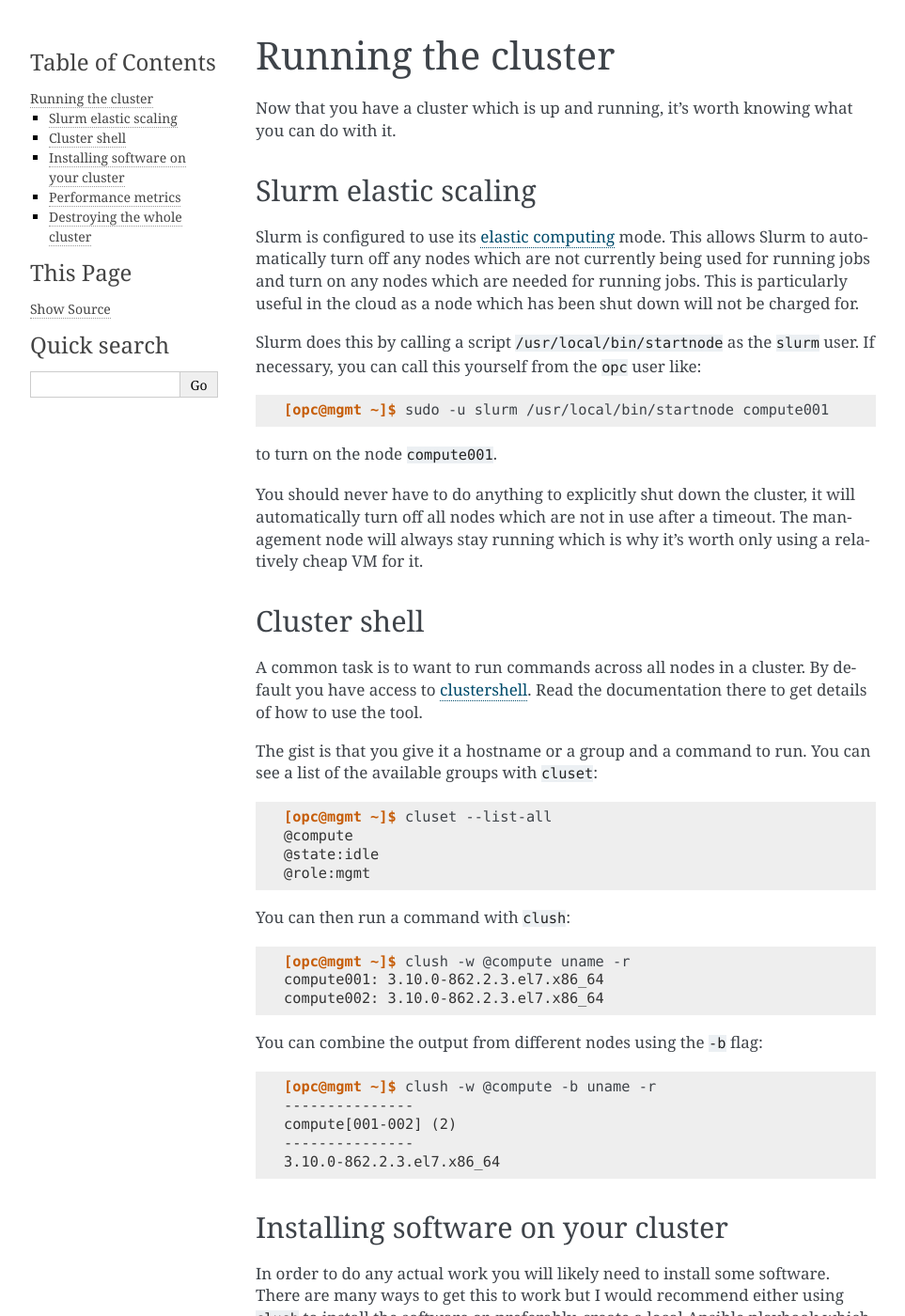
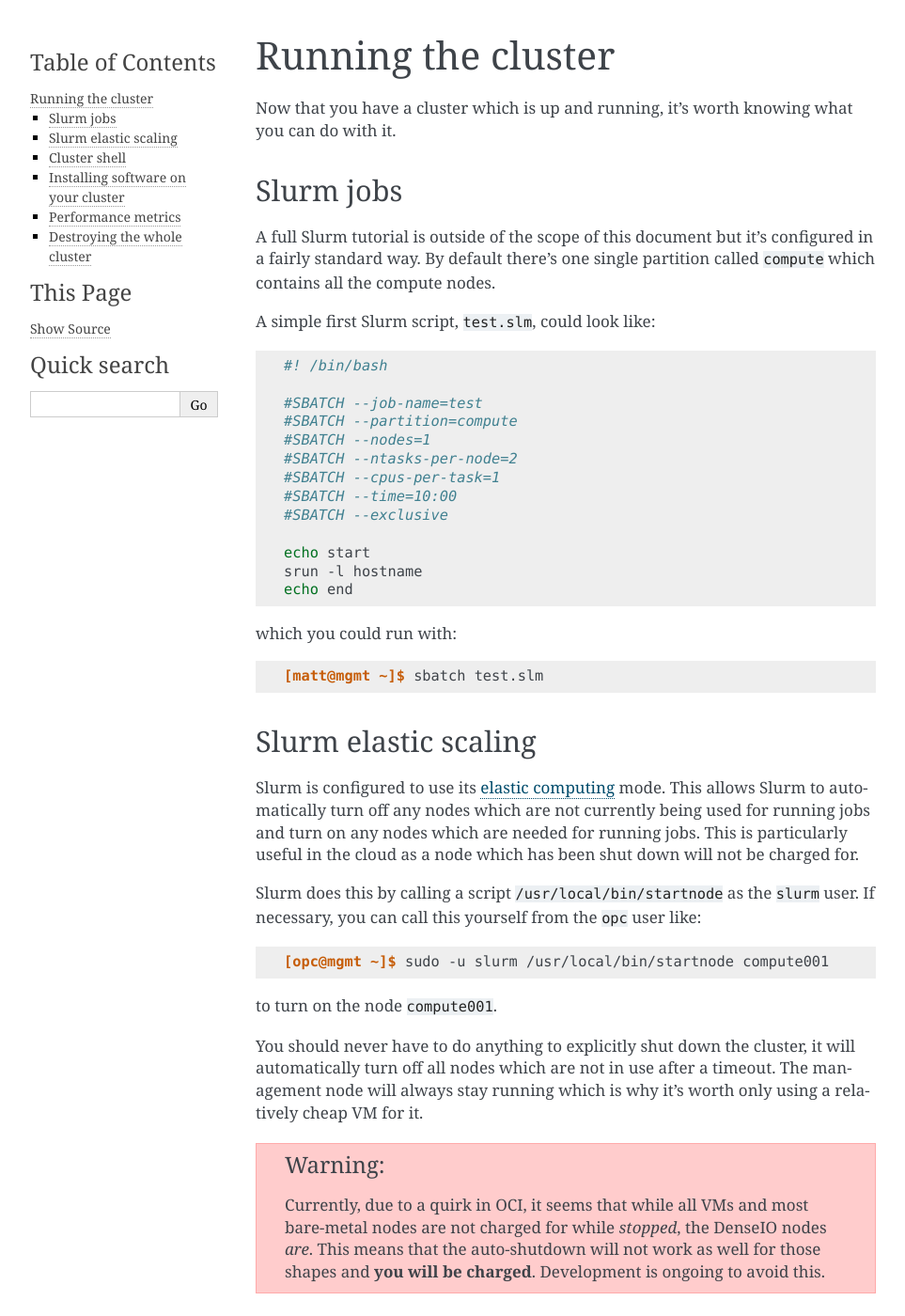
Before and after one commit to clusterinthecloud/docs, a Sphinx documentation site: the page built from source/running.rst, in a window 1280 px wide and 1400 px high. Shown: the whole window at 94% size, without its empty margins (148-1111 px from the left). Built offline with Sphinx 7.4.7, drawn with Linux system fonts in a browser that asks for light colours; some of the changed text lies outside the part shown.

Commit message:
Add some details on running Slurm jobs

```diff
--- a/source/running.rst
+++ b/source/running.rst
@@ -3,6 +3,36 @@ Running the cluster
 
 Now that you have a cluster which is up and running,
 it's worth knowing what you can do with it.
+
+Slurm jobs
+----------
+
+A full Slurm tutorial is outside of the scope of this document but it's configured in a fairly standard way.
+By default there's one single partition called ``compute`` which contains all the compute nodes.
+
+A simple first Slurm script, ``test.slm``, could look like:
+
+.. code-block:: bash
+
+   #! /bin/bash
+
+   #SBATCH --job-name=test
+   #SBATCH --partition=compute
+   #SBATCH --nodes=1
+   #SBATCH --ntasks-per-node=2
+   #SBATCH --cpus-per-task=1
+   #SBATCH --time=10:00
+   #SBATCH --exclusive
+
+   echo start
+   srun -l hostname
+   echo end
+
+which you could run with:
+
+.. code-block:: shell-session
+
+   [matt@mgmt ~]$ sbatch test.slm
 
 Slurm elastic scaling
 ---------------------
@@ -24,6 +54,13 @@ to turn on the node ``compute001``.
 You should never have to do anything to explicitly shut down the cluster,
 it will automatically turn off all nodes which are not in use after a timeout.
 The management node will always stay running which is why it's worth only using a relatively cheap VM for it.
+
+.. warning::
+
+   Currently, due to a quirk in OCI, it seems that while all VMs and most bare-metal nodes are not charged for while *stopped*,
+   the DenseIO nodes *are*.
+   This means that the auto-shutdown will not work as well for those shapes and **you will be charged**.
+   Development is ongoing to avoid this.
 
 Cluster shell
 -------------
@@ -49,6 +86,8 @@ You can then run a command with ``clush``:
    [opc@mgmt ~]$ clush -w @compute uname -r
    compute001: 3.10.0-862.2.3.el7.x86_64
    compute002: 3.10.0-862.2.3.el7.x86_64
+   compute003: 3.10.0-862.2.3.el7.x86_64
+   compute004: 3.10.0-862.2.3.el7.x86_64
 
 You can combine the output from different nodes using the ``-b`` flag:
 
@@ -56,7 +95,7 @@ You can combine the output from different nodes using the ``-b`` flag:
 
    [opc@mgmt ~]$ clush -w @compute -b uname -r
    ---------------
-   compute[001-002] (2)
+   compute[001-004] (4)
    ---------------
    3.10.0-862.2.3.el7.x86_64
 
```
